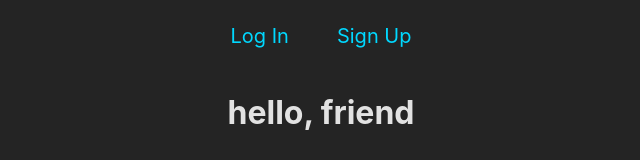
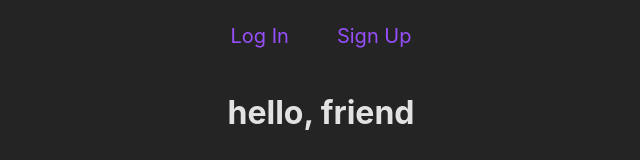
Before and after one commit to natnichols/my-media-archive-front-end, a React (Vite) app: page / in a window 1280 px wide. Shown: the top 160 px of the page, without its empty margins (319-959 px from the left). Built offline with nearby package versions, Linux system fonts and the light colour scheme; no server answers.

Commit message:
change link color

```diff
--- a/src/App.css
+++ b/src/App.css
@@ -24,6 +24,6 @@ body {
 
 a,
 a:visited {
-  color: #00d8ff;
+  color: rgb(151, 79, 251);
   text-decoration: none;
 }
```
